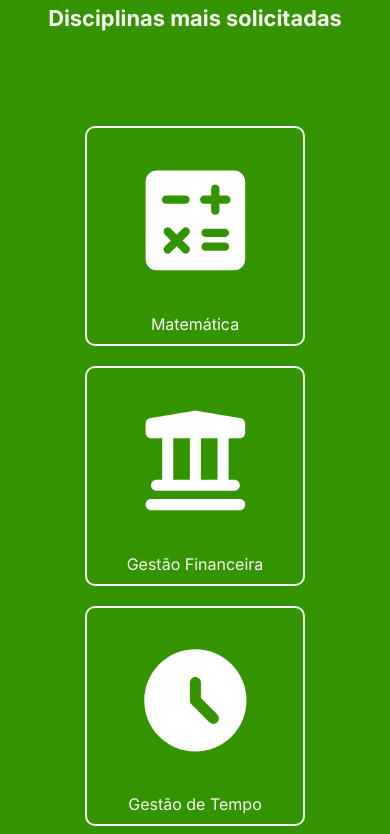
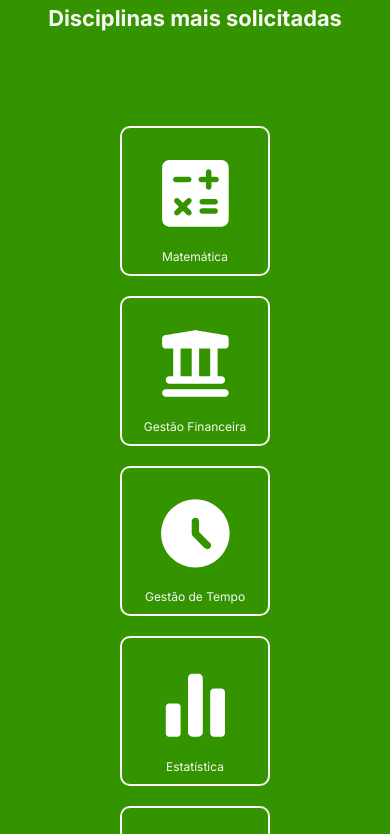
Before and after one commit to Squad024-2023/monitorando-frontend, a Next.js app: page /monitorias in a window 390 px wide. Shown: the part 3520-4354 px from the top of the page. Built offline with nearby package versions, Linux system fonts and the light colour scheme.

Commit message:
Feature: responsividade adicionada. Página finalizada

```diff
--- a/app/monitorias/monitorias.module.css
+++ b/app/monitorias/monitorias.module.css
@@ -258,9 +258,10 @@
 }
 
 .cardWrapperTela2 {
-  display: grid;
-  grid-template-columns: repeat(auto-fit, minmax(23rem, 1fr));
-  place-items: center;
+  display: flex;
+  justify-content: center;
+  align-items: center;
+  flex-wrap: wrap;
   gap: 2rem;
   width: 100%;
   gap: 2rem;
@@ -277,7 +278,6 @@
   justify-content: center;
   align-items: center;
   text-align: center;
-  gap: 1rem;
   padding: 1rem;
   border: solid .2rem rgb(var(--sal-rgb));
   border-radius: 1rem;
@@ -351,7 +351,7 @@
   border-radius: 1rem;
 }
 
-.formSection3 > label > input {
+.formSection3>label>input {
   height: 5rem;
   width: 100%;
   border-radius: 1rem;
@@ -400,7 +400,7 @@
 }
 
 
-.duvidas textarea{
+.duvidas textarea {
   width: 100%;
   height: 20rem;
   border-radius: 1rem;
@@ -427,7 +427,8 @@
   transform: translateY(-1.2rem);
   font-size: 1.6rem;
 }
-.formSection3 button{
+
+.formSection3 button {
   width: 100%;
   height: 5rem;
   border-radius: 1rem;
@@ -442,10 +443,20 @@
   cursor: pointer;
 }
 
-.formSection3 button:hover{
+.formSection3 button:hover {
   color: rgb(var(--rosa-escuro-rgb));
   background-color: #fff;
 }
+
+@media screen and (max-width: 768px) {
+  .card {
+    width: 15rem;
+    height: 15rem;
+    font-size: 1.2rem;
+  }
+
+}
+
 
 
 @media screen and (max-width: 490px) {
--- a/app/monitorias/page.tsx
+++ b/app/monitorias/page.tsx
@@ -246,9 +246,6 @@
               <span className={styles.span}>Dúvidas ou sugestões</span>
             </label>
             <button type='submit'> Enviar</button>
-
-
-
           </form>
         </div>
       </section>
```
